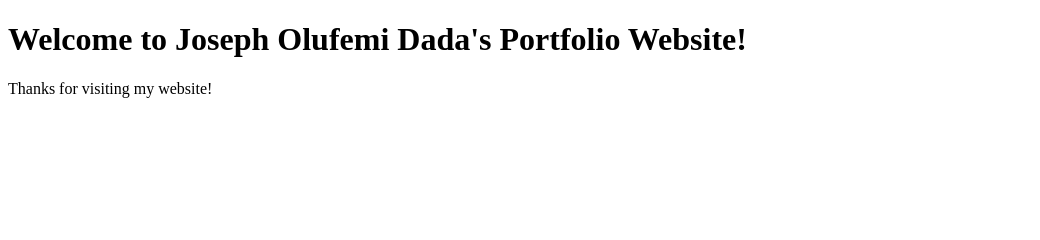
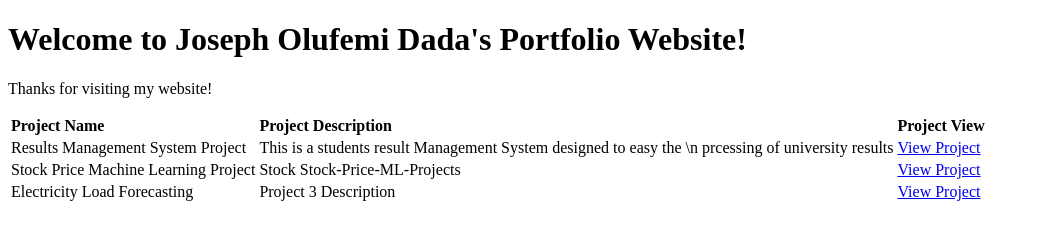
Before and after one commit to dadapesrg/dadapesrg.github.io, a plain HTML site: page index.html in a window 1280 px wide. Shown: the whole page, without its empty margins (0-1040 px from the left). Drawn offline with Linux system fonts and the light colour scheme.

Commit message:
Minor update

```diff
--- a/index.html
+++ b/index.html
@@ -8,5 +8,27 @@
 <body>
     <h1>Welcome to Joseph Olufemi Dada's Portfolio Website!</h1>
     <p>Thanks for visiting my website!</p>
+    <table>
+        <tr>
+            <td><b>Project Name</b></td>
+            <td><b>Project Description</b></td>
+            <td><b>Project View</b></td>
+        </tr>
+        <tr>
+            <td>Results Management System Project</td>
+            <td>This is a students result Management System designed to easy the \n prcessing of university results</td>
+            <td><a href="https://github.com/dadapesrg/Results-Management-System">View Project</a></td>
+        </tr>
+        <tr>
+            <td>Stock Price Machine Learning Project</td>
+            <td>Stock Stock-Price-ML-Projects</td>
+            <td><a href="https://github.com/dadapesrg/Stock-Price-ML-Projects">View Project</a></td>
+        </tr>
+        <tr>
+            <td>Electricity Load Forecasting</td>
+            <td>Project 3 Description</td>
+            <td><a href="https://github.com/dadapesrg/Electricity-Load-Forecasting">View Project</a></td>
+        </tr>
+    </table>
 </body>
 </html>
```
